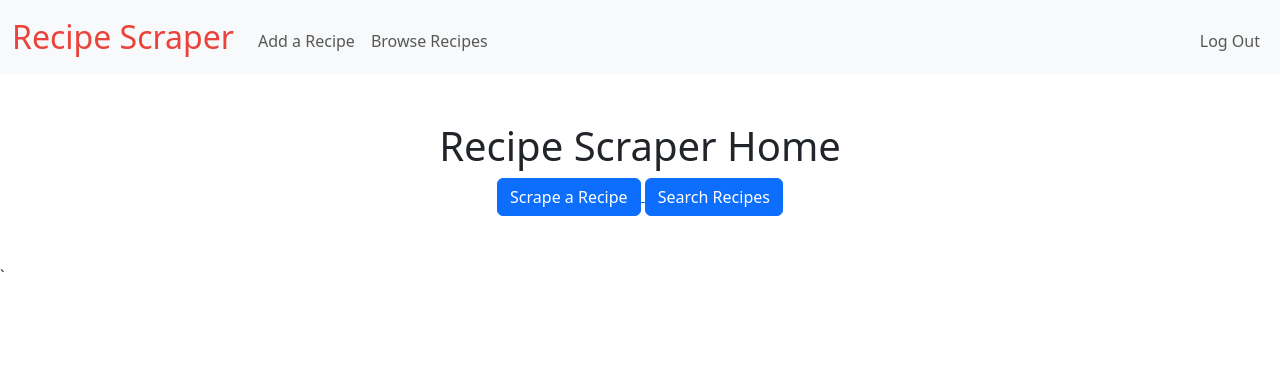
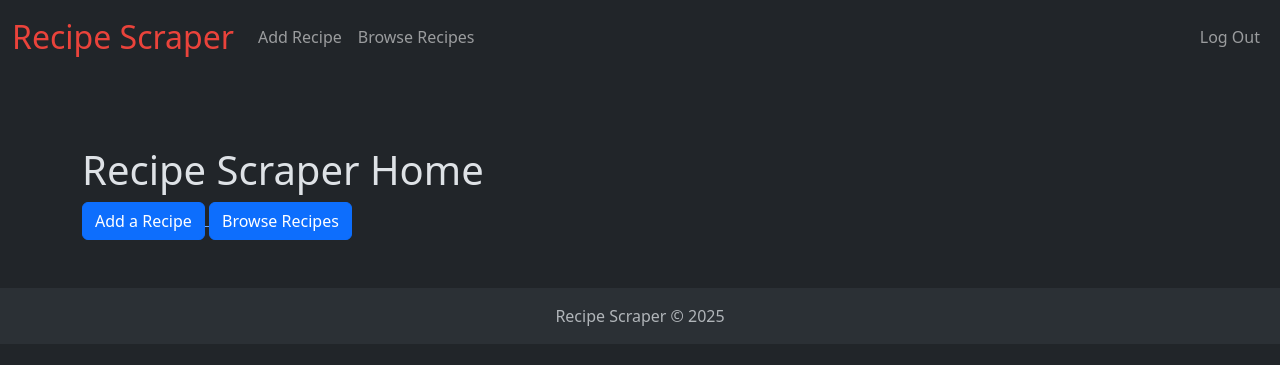
Before and after one commit to WoollyBeardBear/RecipeScraper, a Flask app: page / in a window 1280 px wide. Shown: the top 365 px of the page. Run offline with Flask 3, Linux system fonts and the light colour scheme; the visitor is signed in with stand-in values (Sample User, id 1).

Commit message:
dark theme, fixed some html and updated scrapy to strip the instruction numbers

```diff
--- a/app.py
+++ b/app.py
@@ -16,6 +16,11 @@ Session(app)
 
 db = "users.db"
 
+
+@app.context_processor
+def inject_now():
+    """ Inject current time into templates """
+    return {"now" : datetime.datetime.now()}
 
 @app.route("/")
 @login_required
--- a/helpers.py
+++ b/helpers.py
@@ -41,7 +41,7 @@ def run_spider(url):
     settings.set('ITEM_PIPELINES', {__name__ + '.ItemCollectorPipeline': 1})
     crawler_process.crawl(RecipeSpider, recipe_url=url)
     crawler_process.start()  # This blocks until the crawl is finished
-    crawler_process.stop()
+    crawler_process.join()
     print("SPIDER FINISHED")
     return ItemCollectorPipeline.results
 
--- a/recipescraper/recipescraper/spiders/recipespider.py
+++ b/recipescraper/recipescraper/spiders/recipespider.py
@@ -30,9 +30,11 @@ class RecipeSpider(scrapy.Spider):
         # list of instructions
         instruct_list = []
 
-
+        i = 1
         for entry in instructions:
+            entry = entry.lstrip(f"{i}. ")
             instruct_list.append(entry)
+            i += 1
         yield {
             "title": response.css('h2.wprm-recipe-name::text').get(),
             "ingredients": ingredients_data,
--- a/templates/index.html
+++ b/templates/index.html
@@ -8,10 +8,11 @@
 <body class="--bs-body-bg">
     <h1>Recipe Scraper Home</h1>
     <a href="/add_recipe">
-        <button class="btn btn-primary">Scrape a Recipe</button>
+        <button class="btn btn-primary">Add a Recipe</button>
     </a>
-
-    <button class="btn btn-primary" name="search" type="submit">Search Recipes</button>
+    <a href="/browse">
+        <button class="btn btn-primary">Browse Recipes</button>
+    </a>
 
 </body>
 {% endblock %}
--- a/templates/layout.html
+++ b/templates/layout.html
@@ -1,52 +1,62 @@
 <!DOCTYPE html>
+<html lang="en" data-bs-theme="dark"> <head>
+        <meta charset="utf-8">
+        <meta name="viewport" content="width=device-width, initial-scale=1">
 
-<html lang="en">
-    <head>
-        <meta charset="utf-8">
-        <meta name="viewport" content="initial-scale=1, width=device-width">
+        <link href="https://cdn.jsdelivr.net/npm/bootstrap@5.3.3/dist/css/bootstrap.min.css" rel="stylesheet" integrity="sha384-QWTKZyjpPEjISv5WaRU9OFeRpok6YctnYmDr5pNlyT2bRjXh0JMhjY6hW+ALEwIH" crossorigin="anonymous">
 
-        <!-- http://getbootstrap.com/docs/5.3/ -->
-        <link href="https://cdn.jsdelivr.net/npm/bootstrap@5.3.5/dist/css/bootstrap.min.css" rel="stylesheet" integrity="sha384-SgOJa3DmI69IUzQ2PVdRZhwQ+dy64/BUtbMJw1MZ8t5HZApcHrRKUc4W0kG879m7" crossorigin="anonymous">
-        <script src="https://cdn.jsdelivr.net/npm/bootstrap@5.3.4/dist/js/bootstrap.bundle.min.js" integrity="sha384-YvpcrYf0tY3lHB60NNkmXc5s9fDVZLESaAA55NDzOxhy9GkcIdslK1eN7N6jIeHz" crossorigin="anonymous"></script>
-        <script src="https://cdn.jsdelivr.net/npm/@popperjs/core@2.11.8/dist/umd/popper.min.js" integrity="sha384-I7E8VVD/ismYTF4hNIPjVp/Zjvgyol6VFvRkX/vR+Vc4jQkC+hVqc2pM8ODewa9r" crossorigin="anonymous"></script>
-        <script src="https://cdn.jsdelivr.net/npm/bootstrap@5.3.5/dist/js/bootstrap.min.js" integrity="sha384-VQqxDN0EQCkWoxt/0vsQvZswzTHUVOImccYmSyhJTp7kGtPed0Qcx8rK9h9YEgx+" crossorigin="anonymous"></script>
-
-        <!-- https://favicon.io/emoji-favicons/money-bag/ -->
         <link href="/static/favicon.ico" rel="icon">
 
         <link href="/static/styles.css" rel="stylesheet">
-        <title>Recipe Scraper {% block title %}{% endblock %}</title>
+
+        <title>Recipe Scraper: {% block title %}{% endblock %}</title>
 
     </head>
 
-    <body class="--bs-dark">
-        <nav class="navbar navbar-expand-lg bg-body-tertiary">
-            <div class="container-fluid">
-                <a class="navbar-brand" href="/"><span class="red">Recipe Scraper</span></a>
-                <button aria-controls="navbar" aria-expanded="false" aria-label="Toggle navigation" class="navbar-toggler" data-bs-target="#navbar" data-bs-toggle="collapse" type="button">
+    <body>
+        <header>
+            <nav class="navbar navbar-expand-lg navbar-dark bg-dark"> <div class="container-fluid"> <a class="navbar-brand" href="/"><span class="red">Recipe Scraper</span></a> <button class="navbar-toggler" type="button" data-bs-toggle="collapse" data-bs-target="#navbarContent" aria-controls="navbarContent" aria-expanded="false" aria-label="Toggle navigation">
                         <span class="navbar-toggler-icon"></span>
                     </button>
-                <div class="collapse navbar-collapse" id="navbar">
+                    <div class="collapse navbar-collapse" id="navbarContent">
                         {% if session["user_id"] %}
-                        <ul class="navbar-nav me-auto mt-2">
-                            <li class="nav-item"><a class="nav-link" href="/add_recipe">Add a Recipe</a></li>
+                            <ul class="navbar-nav me-auto mb-2 mb-lg-0"> <li class="nav-item"><a class="nav-link" href="/add_recipe">Add Recipe</a></li>
                                 <li class="nav-item"><a class="nav-link" href="/browse">Browse Recipes</a></li>
                             </ul>
-                        <ul class="navbar-nav ms-auto mt-2">
-                            <li class="nav-item"><a class="nav-link" href="/logout">Log Out</a></li>
+                            <ul class="navbar-nav ms-auto mb-2 mb-lg-0"> <li class="nav-item"><a class="nav-link" href="/logout">Log Out</a></li>
                             </ul>
                         {% else %}
-                        <ul class="navbar-nav ms-auto mt-2">
-                            <li class="nav-item"><a class="nav-link" href="/register">Register</a></li>
+                            <ul class="navbar-nav ms-auto mb-2 mb-lg-0"> <li class="nav-item"><a class="nav-link" href="/register">Register</a></li>
                                 <li class="nav-item"><a class="nav-link" href="/login">Log In</a></li>
                             </ul>
                         {% endif %}
                     </div>
                 </div>
             </nav>
-        <main class="container py-5 text-center">
-            {% block main %}{% endblock %}
+        </header>
+
+        <div class="container mt-4"> {% with messages = get_flashed_messages(with_categories=true) %}
+                {% if messages %}
+                    {% for category, message in messages %}
+                        <div class="alert alert-{{ category | replace('error', 'danger') }} alert-dismissible fade show" role="alert">
+                            {{ message }}
+                            <button type="button" class="btn-close" data-bs-dismiss="alert" aria-label="Close"></button>
+                        </div>
+                    {% endfor %}
+                {% endif %}
+            {% endwith %}
+        </div>
+
+        <main class="container py-5"> {% block main %}{% endblock %}
         </main>
+
+        <footer class="footer mt-auto py-3 bg-body-tertiary"> <div class="container text-center">
+                <span class="text-muted">Recipe Scraper &copy; {{ now.year }}</span> </div>
+        </footer>
+
+        <script src="https://cdn.jsdelivr.net/npm/bootstrap@5.3.3/dist/js/bootstrap.bundle.min.js" integrity="sha384-YvpcrYf0tY3lHB60NNkmXc5s9fDVZLESaAA55NDzOxhy9GkcIdslK1eN7N6jIeHz" crossorigin="anonymous"></script>
+
+        {% block scripts %}{% endblock %}
+
     </body>
-    `
 </html>
--- a/templates/recipe_display.html
+++ b/templates/recipe_display.html
@@ -15,11 +15,11 @@
     {% endfor %}
 </ul>
 <h2>Instructions</h2>
-<ul>
+<ol>
     {% for step in recipe.instructions %}
     <li>
         {{ step }}
     </li>
     {% endfor %}
-</ul>
+</ol>
 {% endblock %}
```
Also changed, not shown: 1 other file. Lines whose indentation alone changed are shown as unchanged.
